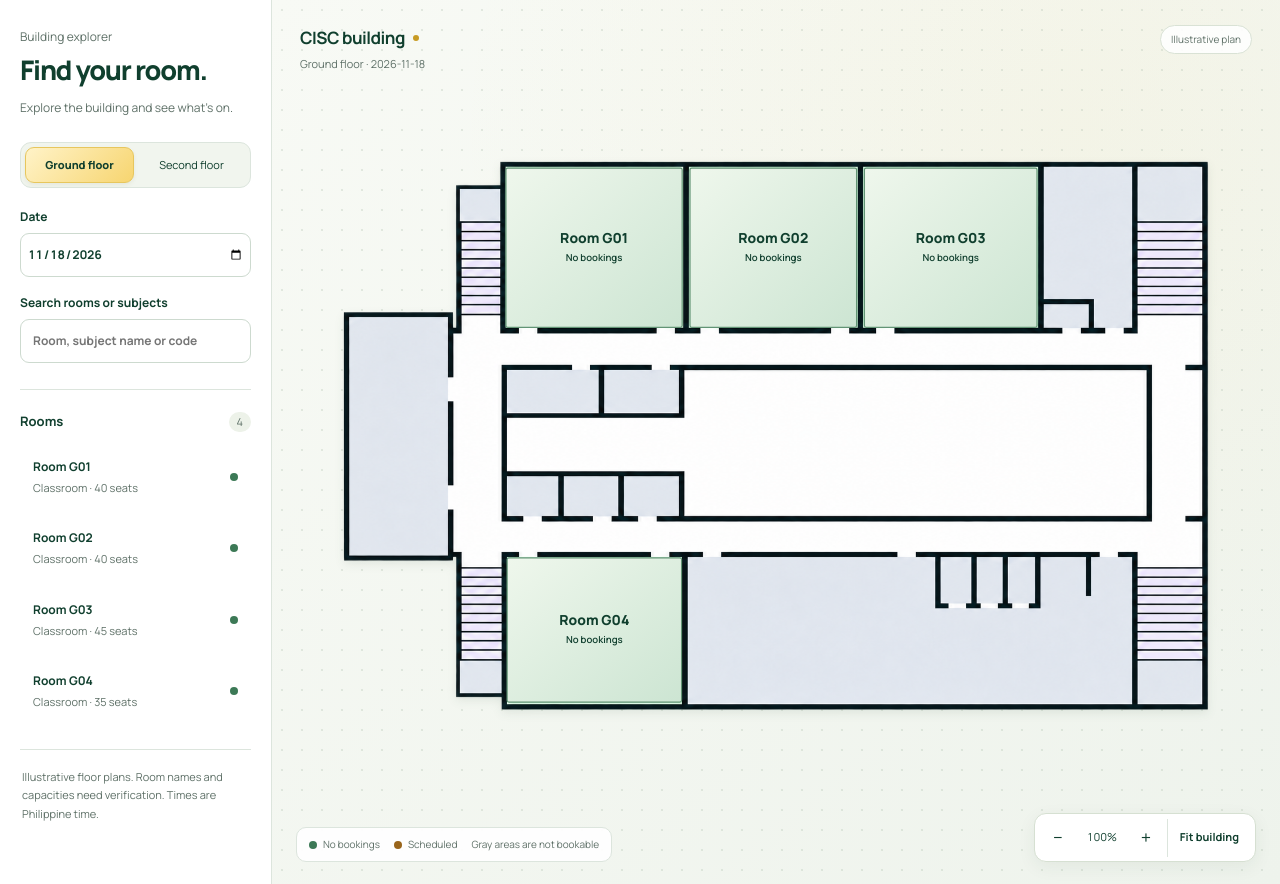
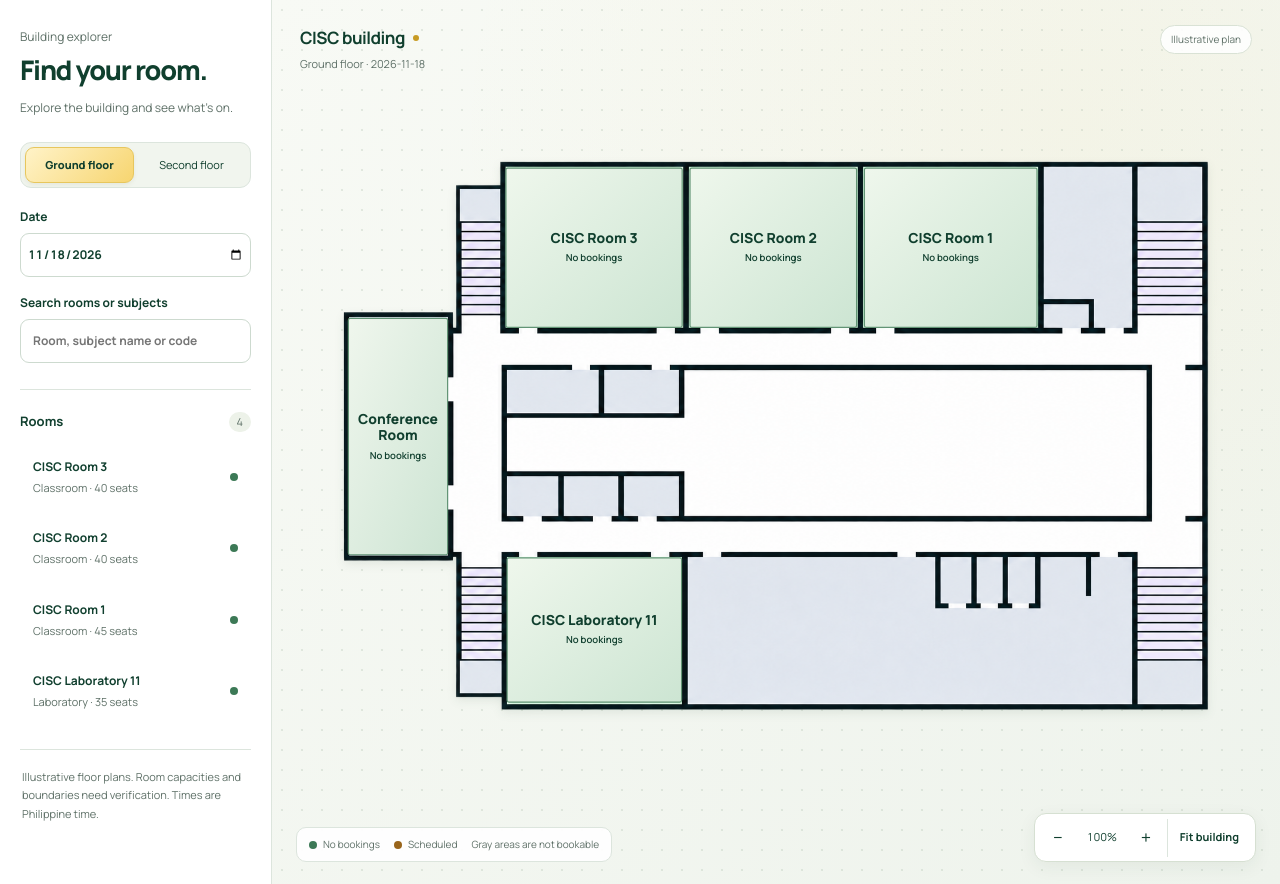
Before and after one commit to Valhaimerd/alayon2026-group-4, a Laravel app: page /explore in a window 1280 px wide. Shown: the part 72-956 px from the top of the page. Run offline with Laravel 12, Linux system fonts and the light colour scheme; style sheets or scripts are compiled from the project's sources; some libraries are stand-ins or nearby versions.

Commit message:
update floor plan (renamed the room labels)

```diff
--- a/lib/rooms.ts
+++ b/lib/rooms.ts
@@ -1,6 +1,7 @@
 export type Room = {
   id: string;
   name: string;
+  mapLabel?: string[];
   floor: number;
   capacity: number;
   kind: string;
@@ -12,7 +13,7 @@ export type Room = {
 export const rooms: Room[] = [
   {
     id: "g1",
-    name: "Room G01",
+    name: "CISC Room 3",
     floor: 0,
     capacity: 40,
     kind: "Classroom",
@@ -23,7 +24,7 @@ export const rooms: Room[] = [
   },
   {
     id: "g2",
-    name: "Room G02",
+    name: "CISC Room 2",
     floor: 0,
     capacity: 40,
     kind: "Classroom",
@@ -34,7 +35,7 @@ export const rooms: Room[] = [
   },
   {
     id: "g3",
-    name: "Room G03",
+    name: "CISC Room 1",
     floor: 0,
     capacity: 45,
     kind: "Classroom",
@@ -45,10 +46,10 @@ export const rooms: Room[] = [
   },
   {
     id: "g4",
-    name: "Room G04",
+    name: "CISC Laboratory 11",
     floor: 0,
     capacity: 35,
-    kind: "Classroom",
+    kind: "Laboratory",
     x: 316,
     y: 716,
     width: 300,
@@ -56,10 +57,10 @@ export const rooms: Room[] = [
   },
   ...[0, 1, 2].map((i) => ({
     id: `s${i + 1}`,
-    name: `Room S0${i + 1}`,
+    name: `CISC Laboratory ${26 - i}`,
     floor: 1,
     capacity: 40,
-    kind: "Classroom",
+    kind: "Laboratory",
     x: [314, 620, 910][i],
     y: 68,
     width: [303, 287, 297][i],
@@ -67,7 +68,7 @@ export const rooms: Room[] = [
   })),
   ...[0, 1, 2].map((i) => ({
     id: `s${i + 4}`,
-    name: `Computer lab ${i + 1}`,
+    name: `CISC Laboratory ${23 - i}`,
     floor: 1,
     capacity: 30,
     kind: "Computer lab",
@@ -78,10 +79,11 @@ export const rooms: Room[] = [
   })),
   {
     id: "s7",
-    name: "Room S07",
+    name: "CISC Training Room",
+    mapLabel: ["CISC", "Training", "Room"],
     floor: 1,
     capacity: 25,
-    kind: "Classroom",
+    kind: "Training room",
     x: 52,
     y: 318,
     width: 175,
--- a/resources/css/workspace.css
+++ b/resources/css/workspace.css
@@ -403,7 +403,7 @@ input:focus,select:focus {
 .map-room {
   cursor:pointer;
 }
-.map-room rect {
+.map-room rect,.map-landmark rect {
   fill-opacity:.96;
   stroke:#629475;
   stroke-width:2;
@@ -426,13 +426,13 @@ input:focus,select:focus {
 .map-room:focus {
   outline:none;
 }
-.map-room text {
+.map-room text,.map-landmark text {
   fill:#103f2e;
   font-size:23px;
   font-weight:800;
   pointer-events:none;
 }
-.map-room .map-status {
+.map-room .map-status,.map-landmark .map-status {
   font-size:16px;
   font-weight:600;
 }
--- a/resources/js/explore/workspace.tsx
+++ b/resources/js/explore/workspace.tsx
@@ -279,7 +279,7 @@ export default function Workspace({
             </>
           )}
           <p className="demo-note">
-            Illustrative floor plans. Room names and capacities need verification.
+            Illustrative floor plans. Room capacities and boundaries need verification.
             Times are Philippine time.
           </p>
         </aside>
@@ -348,10 +348,21 @@ export default function Workspace({
               height="1024"
               pointerEvents="none"
             />
+            {floor === 0 && (
+              <g className="map-landmark" data-landmark="conference-room" role="img" aria-label="Conference Room, No bookings" pointerEvents="none">
+                <rect fill={`url(#${svgId}-available)`} x={57} y={323} width={165} height={393} rx={3} />
+                <text x={139.5} y={498} textAnchor="middle">
+                  <tspan x={139.5}>Conference</tspan>
+                  <tspan x={139.5} dy={28}>Room</tspan>
+                </text>
+                <text className="map-status" x={139.5} y={556} textAnchor="middle">No bookings</text>
+              </g>
+            )}
             {rooms
               .filter((r) => r.floor === floor)
               .map((r) => {
                 const status = statusFor(r.id);
+                const labelLines = r.mapLabel ?? [r.name];
                 return (
                   <g
                     key={r.id}
@@ -371,13 +382,13 @@ export default function Workspace({
                     }}
                   >
                     <rect style={{ fill: status === "Unknown" && selected !== r.id ? "#e4e9e6" : `url(#${svgId}-${selected === r.id ? "selected" : statusClass(status)})` }} x={r.x + 5} y={r.y + 5} width={r.width - 10} height={r.height - 10} rx="3" />
-                    <text x={r.x + r.width / 2} y={r.y + r.height / 2 - 8} textAnchor="middle">
-                      {r.name}
+                    <text x={r.x + r.width / 2} y={r.y + r.height / 2 - 8 - (labelLines.length - 1) * 14} textAnchor="middle">
+                      {labelLines.map((line, index) => <tspan key={line} x={r.x + r.width / 2} dy={index === 0 ? 0 : 28}>{line}</tspan>)}
                     </text>
                     <text
                       className="map-status"
                       x={r.x + r.width / 2}
-                      y={r.y + r.height / 2 + 22}
+                      y={r.y + r.height / 2 + 22 + (labelLines.length - 1) * 14}
                       textAnchor="middle"
                     >
                       {status}
```
Also changed, not shown: tests/browser/workspace.spec.ts (+23 -4 lines), public/floor-plans/README.md, supabase/migrations/20261118090000_cisc_room_names.sql (added).
